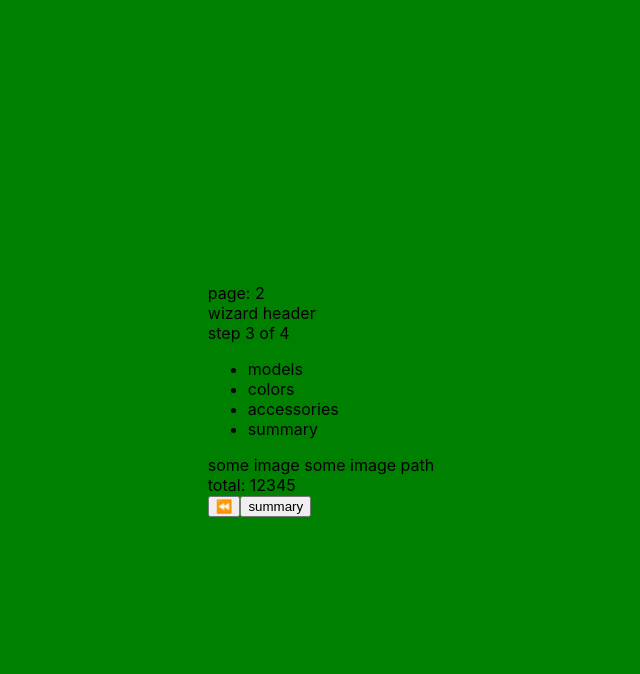
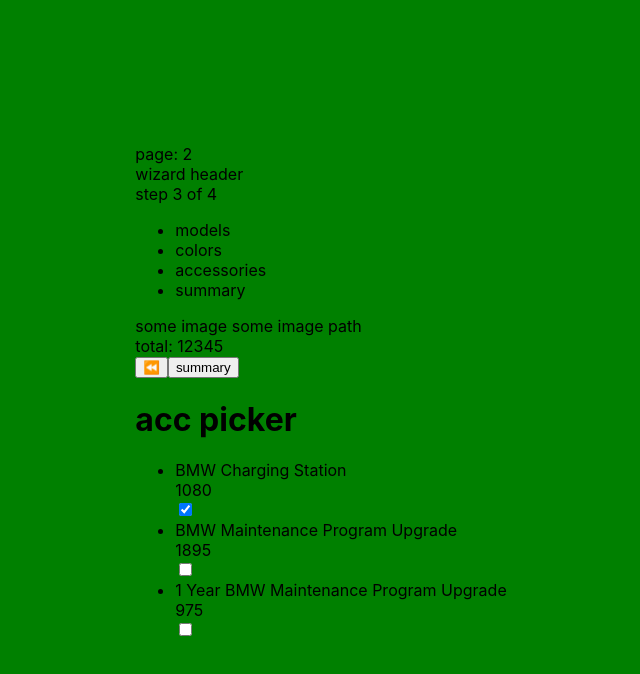
Before and after one commit to vikvikvr/housevo, a Next.js app: page / in a window 1280 px wide. Both pictures are taken after a click on the item "accessories". Shown: the top 674 px of the page, without its empty margins (319-959 px from the left). Built offline with nearby package versions, Linux system fonts and the light colour scheme.

Commit message:
feat: add base accessories picker

```diff
--- /dev/null
+++ b/components/ProductBuilder/AccessoriesPicker/AccessoriesPicker.tsx
@@ -0,0 +1,35 @@
+import styles from "./AccessoriesPicker.module.scss";
+import { CarAccessory } from "types";
+
+interface Props {
+  selectedAccessories: number[];
+  accessories: CarAccessory[];
+  toggleAccessory(index: number);
+}
+
+function AccessoriesPicker({
+  selectedAccessories,
+  accessories,
+  toggleAccessory,
+}: Props): JSX.Element {
+  return (
+    <div>
+      <h1>acc picker</h1>
+      <ul>
+        {accessories.map((accessory, index) => (
+          <li key={accessory.name}>
+            <div>{accessory.name}</div>
+            <div>{accessory.price}</div>
+            <input
+              type="checkbox"
+              onChange={() => toggleAccessory(index)}
+              checked={selectedAccessories.includes(index)}
+            />
+          </li>
+        ))}
+      </ul>
+    </div>
+  );
+}
+
+export default AccessoriesPicker;
--- /dev/null
+++ b/components/ProductBuilder/AccessoriesPicker/index.ts
@@ -0,0 +1 @@
+export { default } from "./AccessoriesPicker";
--- a/components/ProductBuilder/ProductBuilder.tsx
+++ b/components/ProductBuilder/ProductBuilder.tsx
@@ -3,6 +3,7 @@
 import WizardFooter from "./WizardFooter";
 import ModelPicker from "./ModelPicker";
 import ColorPicker from "./ColorPicker";
+import AccessoriesPicker from "./AccessoriesPicker";
 import { carsOptions } from "data";
 import styles from "./ProductBuilder.module.scss";
 
@@ -42,6 +43,13 @@
           onSelectColor={alert}
         />
       )}
+      {wizardStep === 2 && (
+        <AccessoriesPicker
+          accessories={carsOptions[0].accessories}
+          selectedAccessories={[0]}
+          toggleAccessory={alert}
+        />
+      )}
     </div>
   );
 }
```
Also changed, not shown: components/ProductBuilder/AccessoriesPicker/AccessoriesPicker.module.scss (added).
